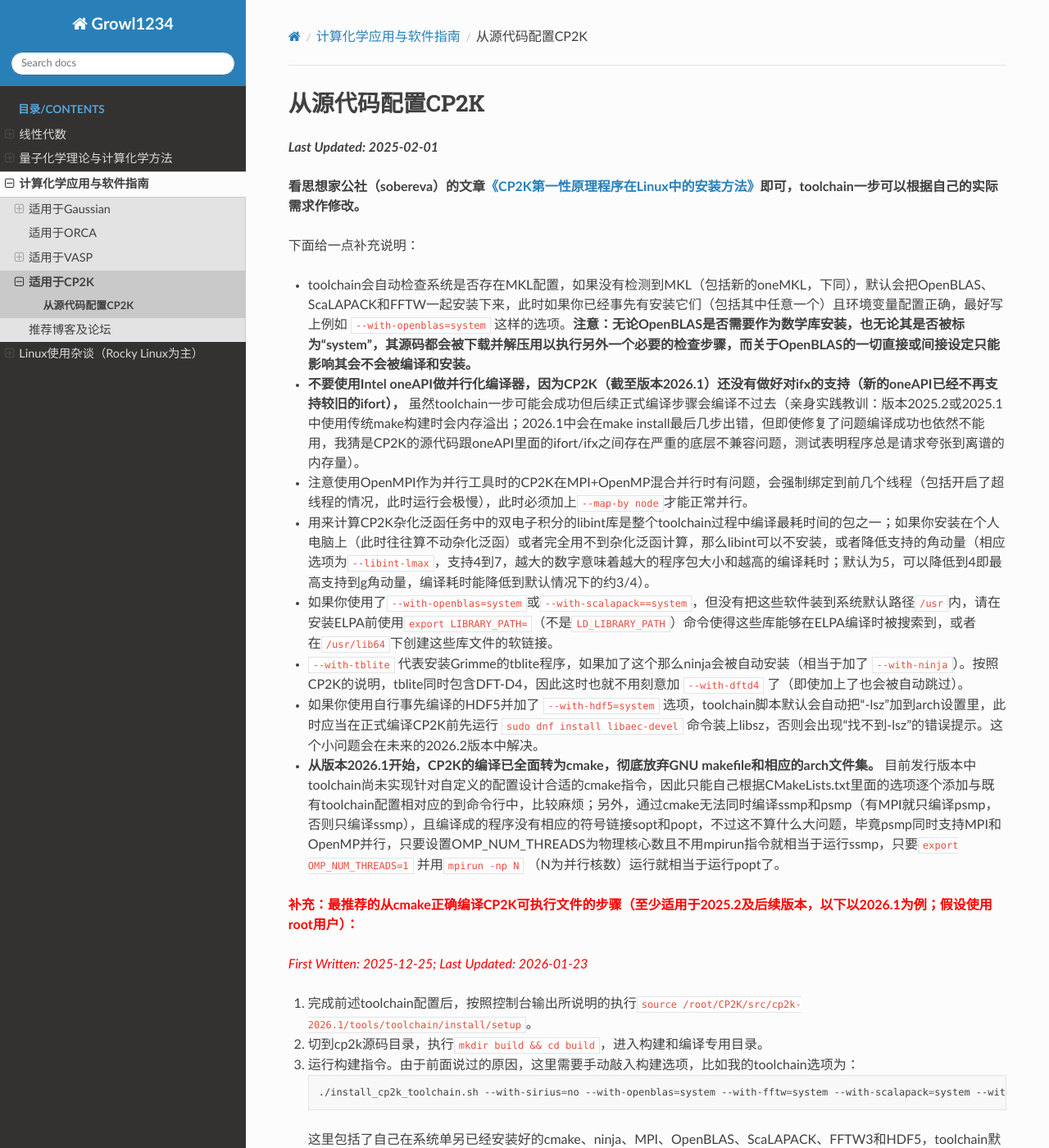
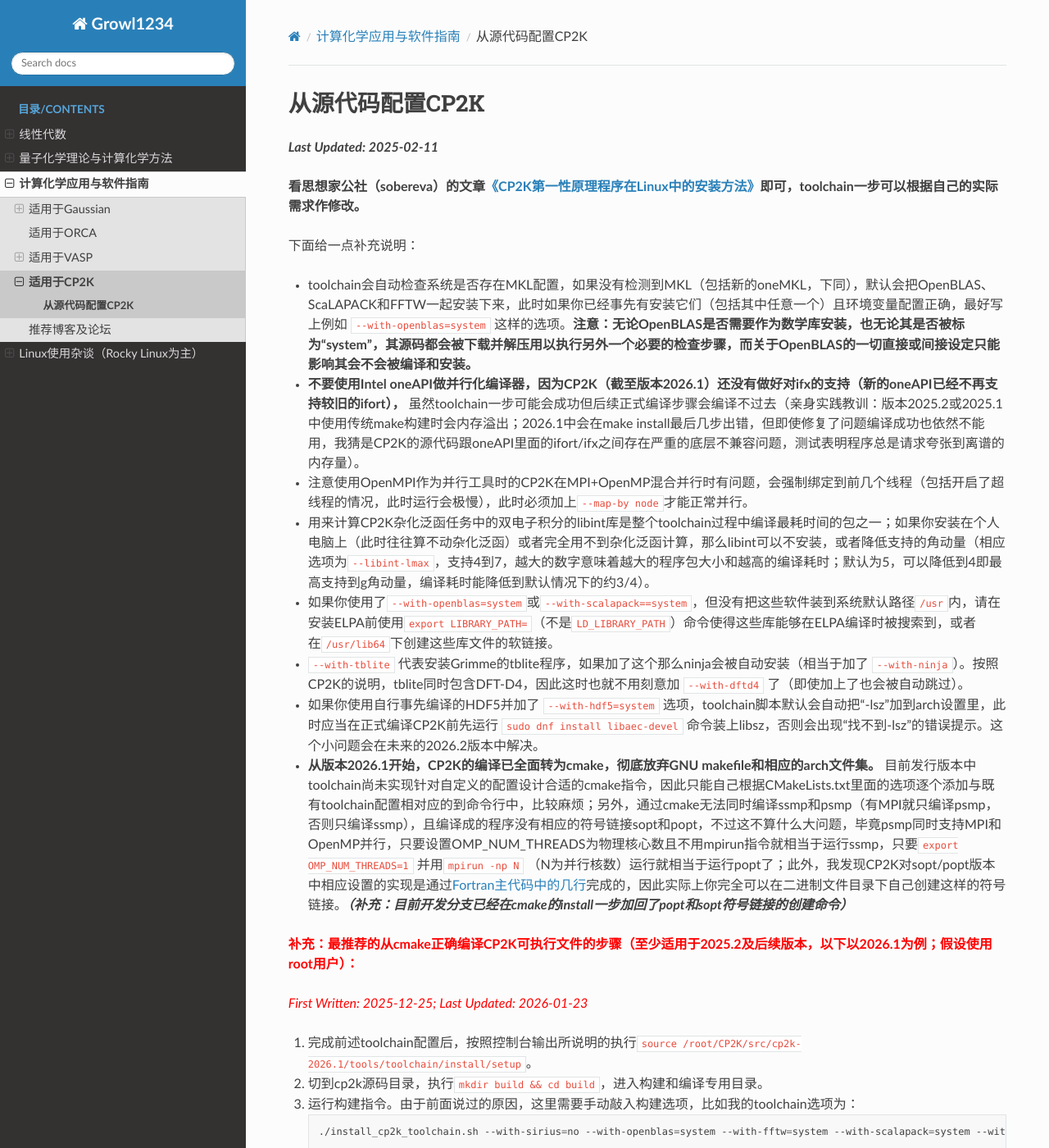
Before and after one commit to Growl1234/RTDProject, a Sphinx documentation site: the page built from source/applications/CP2K/installation.md, in a window 1280 px wide and 1400 px high. Shown: the whole window at 82% size. Built offline with Sphinx 7.4.7 and the Read the Docs theme 3.1.0, drawn with Linux system fonts in a browser that asks for light colours.

Commit message:
Update documentation regarding `popt` and `sopt` symlinks in CP2K

```diff
--- a/source/applications/CP2K/installation.md
+++ b/source/applications/CP2K/installation.md
@@ -1,6 +1,6 @@
 ## 从源代码配置CP2K
 
-***Last Updated: 2025-02-01***
+***Last Updated: 2025-02-11***
 
 **看思想家公社（sobereva）的文章[《CP2K第一性原理程序在Linux中的安装方法》](http://sobereva.com/586)即可，toolchain一步可以根据自己的实际需求作修改。**
 
@@ -20,7 +20,7 @@
 
 * 如果你使用自行事先编译的HDF5并加了 `--with-hdf5=system` 选项，toolchain脚本默认会自动把“-lsz”加到arch设置里，此时应当在正式编译CP2K前先运行 `sudo dnf install libaec-devel` 命令装上libsz，否则会出现“找不到-lsz”的错误提示。这个小问题会在未来的2026.2版本中解决。
 
-* **从版本2026.1开始，CP2K的编译已全面转为cmake，彻底放弃GNU makefile和相应的arch文件集。** 目前发行版本中toolchain尚未实现针对自定义的配置设计合适的cmake指令，因此只能自己根据CMakeLists.txt里面的选项逐个添加与既有toolchain配置相对应的到命令行中，比较麻烦；另外，通过cmake无法同时编译ssmp和psmp（有MPI就只编译psmp，否则只编译ssmp），且编译成的程序没有相应的符号链接sopt和popt，不过这不算什么大问题，毕竟psmp同时支持MPI和OpenMP并行，只要设置OMP_NUM_THREADS为物理核心数且不用mpirun指令就相当于运行ssmp，只要`export OMP_NUM_THREADS=1` 并用`mpirun -np N` （N为并行核数）运行就相当于运行popt了。
+* **从版本2026.1开始，CP2K的编译已全面转为cmake，彻底放弃GNU makefile和相应的arch文件集。** 目前发行版本中toolchain尚未实现针对自定义的配置设计合适的cmake指令，因此只能自己根据CMakeLists.txt里面的选项逐个添加与既有toolchain配置相对应的到命令行中，比较麻烦；另外，通过cmake无法同时编译ssmp和psmp（有MPI就只编译psmp，否则只编译ssmp），且编译成的程序没有相应的符号链接sopt和popt，不过这不算什么大问题，毕竟psmp同时支持MPI和OpenMP并行，只要设置OMP_NUM_THREADS为物理核心数且不用mpirun指令就相当于运行ssmp，只要`export OMP_NUM_THREADS=1` 并用`mpirun -np N` （N为并行核数）运行就相当于运行popt了；此外，我发现CP2K对sopt/popt版本中相应设置的实现是通过[Fortran主代码中的几行](https://github.com/cp2k/cp2k/blob/master/src/start/cp2k.F#L155-L159)完成的，因此实际上你完全可以在二进制文件目录下自己创建这样的符号链接。***（补充：目前开发分支已经在cmake的install一步加回了popt和sopt符号链接的创建命令）***
 
 **<font color=red>补充：最推荐的从cmake正确编译CP2K可执行文件的步骤（至少适用于2025.2及后续版本，以下以2026.1为例；假设使用root用户）：</font>**
 
```
